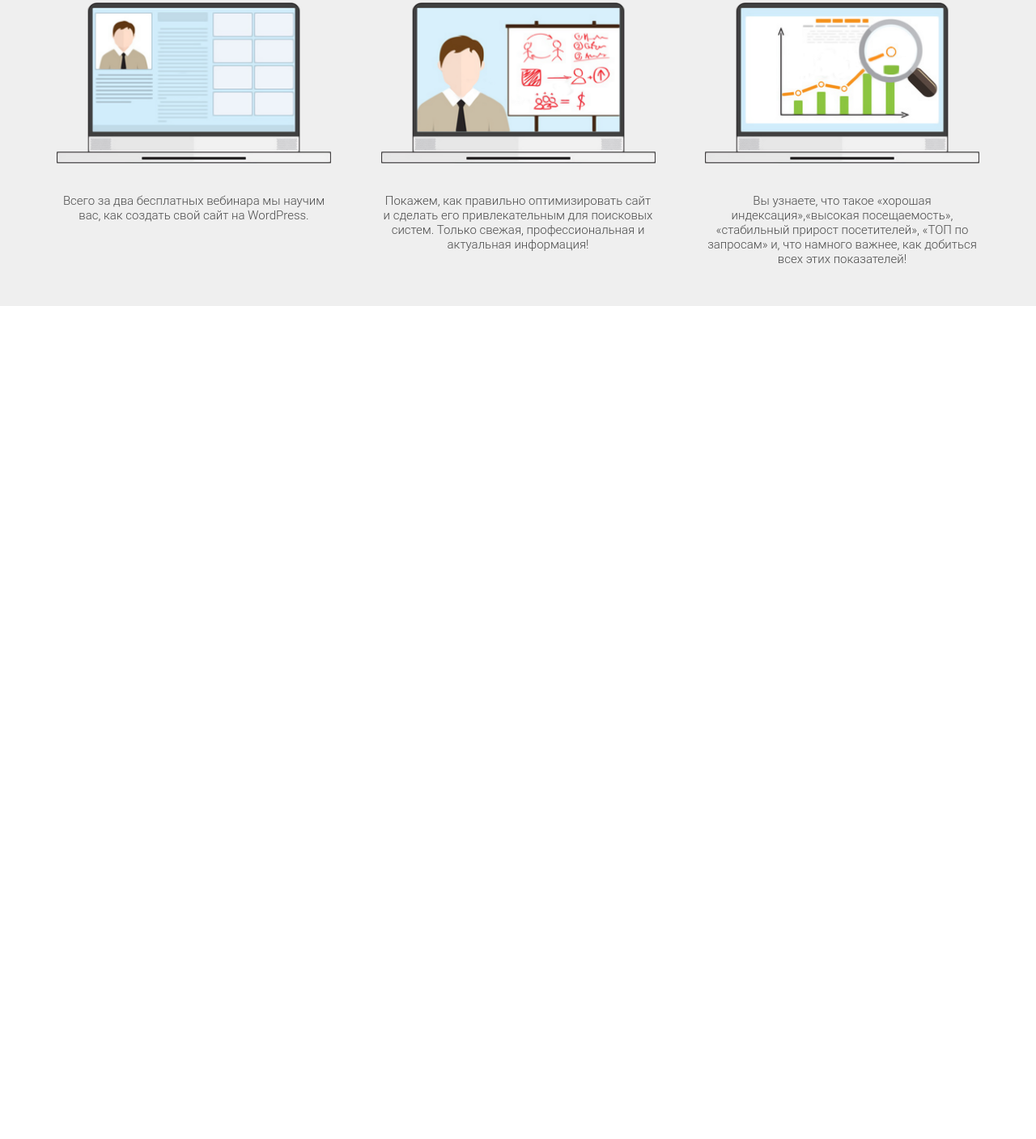
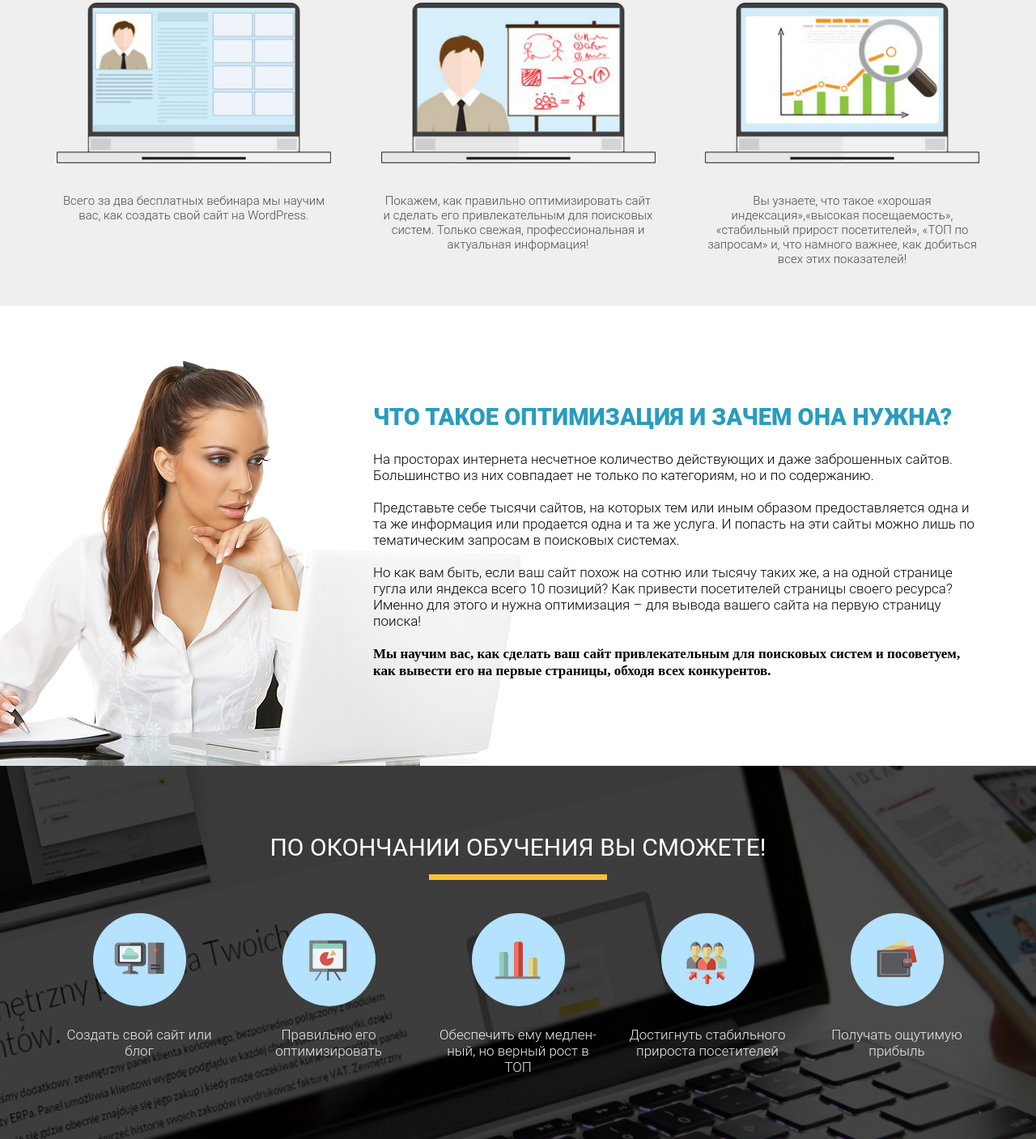
Before and after one commit to letuwwa/webapp, a plain HTML site: page index.html in a window 1280 px wide. Shown: the part 1026-2433 px from the top of the page at 81% size. Before the commit the page ends 1404 px from the top, so only its background shows below. Drawn offline with Linux system fonts and the light colour scheme.

Commit message:
feat: optimization page

```diff
--- a/css/styles.css
+++ b/css/styles.css
@@ -7,6 +7,7 @@
 .container {
     width: 1140px;
     margin: 0 auto;
+    position: relative;
 }
 
 .promo {
@@ -117,7 +118,7 @@
     padding: 85px 0 75px 0;
 }
 
-.waiting .waiting_header {
+.waiting .waiting_header, .finish .finish_header {
     font-family: 'Roboto';
     font-style: normal;
     font-weight: 400;
@@ -128,7 +129,11 @@
     text-transform: uppercase;
 }
 
-.waiting .waiting_divider {
+.finish .finish_header {
+    color: #fff;
+}
+
+.waiting .waiting_divider, .finish .finish_divider {
     margin: 0 auto;
     margin-top: 18px;
     width: 220px;
@@ -171,3 +176,76 @@
     font-size: 15px;
     color: #4A4A4A;
 }
+
+.optimization {
+    min-height: 550px;
+    padding: 120px 0 107px 0;
+}
+
+.optimization .optimization_header {
+    margin-left: 391px;
+    font-family: 'Roboto';
+    font-style: normal;
+    font-weight: 900;
+    font-size: 29px;
+    text-transform: uppercase;
+    color: #299CBD;
+}
+
+.optimization .optimization_text {
+    margin-top: 25px;
+    margin-left: 391px;
+    font-family: 'Roboto';
+    font-style: normal;
+    font-weight: 300;
+    font-size: 17px;
+}
+
+.optimization .optimization_text span {
+    font-weight: 700;
+    font-family: "Roboto - Bold";
+}
+
+.optimization .optimization_img {
+    position: absolute;
+    top: -54px;
+    left: -240px;
+    z-index: -1;
+}
+
+.finish {
+    min-height: 447px;
+    padding: 86px 0 79px 0;
+    background: url('../img/bg/second_bg.png') center center/cover no-repeat;
+}
+
+.finish .finish_wrapper {
+    margin-top: 41px;
+    display: flex;
+    justify-content: space-between;
+}
+
+.finish .finish_wrapper .finish_item {
+    width: 204px;
+}
+
+.finish .finish_wrapper .finish_item .finish_round {
+    display: flex;
+    justify-content: center;
+    align-items: center;
+    width: 115px;
+    height: 115px;
+    background: #B4E2FF;
+    border-radius: 100%;
+    margin: 0 auto;
+}
+
+.finish .finish_wrapper .finish_item .finish_descr {
+    margin-top: 25px;
+    text-align: center;
+    font-family: 'Roboto';
+    font-style: normal;
+    font-weight: 300;
+    font-size: 17px;
+    color: #EFEFEF;
+}
--- a/index.html
+++ b/index.html
@@ -63,6 +63,62 @@
         </div>
     </section>
 
+    <section class="optimization">
+        <div class="container">
+            <h2 class="optimization_header">Что такое оптимизация и зачем она нужна?</h2>
+            <div class="optimization_text">
+                На просторах интернета несчетное количество действующих и даже заброшенных сайтов. Большинство из них совпадает не только по категориям, но и по содержанию.
+                <br><br>
+                Представьте себе тысячи сайтов, на которых тем или иным образом предоставляется одна и та же информация или продается одна и та же услуга. И попасть на эти сайты можно лишь по тематическим запросам в поисковых системах.
+                <br><br>
+                Но как вам быть, если ваш сайт похож на сотню или тысячу таких же, а на одной странице гугла или яндекса всего 10 позиций? Как привести посетителей страницы своего ресурса? Именно для этого и нужна оптимизация – для вывода вашего сайта на первую страницу поиска!
+                <br><br>
+                <span>Мы научим вас, как сделать ваш сайт привлекательным для поисковых систем и посоветуем, как вывести его на первые страницы, обходя всех конкурентов.</span>
+                <img src="img/bg/woman_bg.png" alt="woman_bg" class="optimization_img">
+            </div>
+        </div>
+    </section>
 
+    <section class="finish">
+        <div class="container">
+            <h2 class="finish_header">По окончании обучения Вы сможете!</h2>
+            <div class="finish_divider"></div>
+
+            <div class="finish_wrapper">
+                <div class="finish_item">
+                    <div class="finish_round">
+                        <img src="icons/finish/finish_icon_1.png" alt="finish_icon_1" class="finish_icon">
+                    </div>
+                    <div class="finish_descr">Создать свой сайт или блог</div>
+                </div>
+                <div class="finish_item">
+                    <div class="finish_round">
+                        <img src="icons/finish/finish_icon_2.png" alt="finish_icon_2" class="finish_icon">
+                    </div>
+                    <div class="finish_descr">Правильно его оптимизировать</div>
+                </div>
+                <div class="finish_item">
+                    <div class="finish_round">
+                        <img src="icons/finish/finish_icon_3.png" alt="finish_icon_3" class="finish_icon">
+                    </div>
+                    <div class="finish_descr">Обеспечить ему медлен-
+                        ный, но верный рост в
+                        ТОП</div>
+                    </div>
+                <div class="finish_item">
+                    <div class="finish_round">
+                        <img src="icons/finish/finish_icon_4.png" alt="finish_icon_4" class="finish_icon">
+                    </div>
+                    <div class="finish_descr">Достигнуть стабильного прироста посетителей</div>
+                </div>
+                <div class="finish_item">
+                    <div class="finish_round">
+                        <img src="icons/finish/finish_icon_5.png" alt="finish_icon_5" class="finish_icon">
+                    </div>
+                    <div class="finish_descr">Получать ощутимую прибыль</div>
+                </div>
+            </div>
+        </div>
+    </section>
 </body>
 </html>
```
